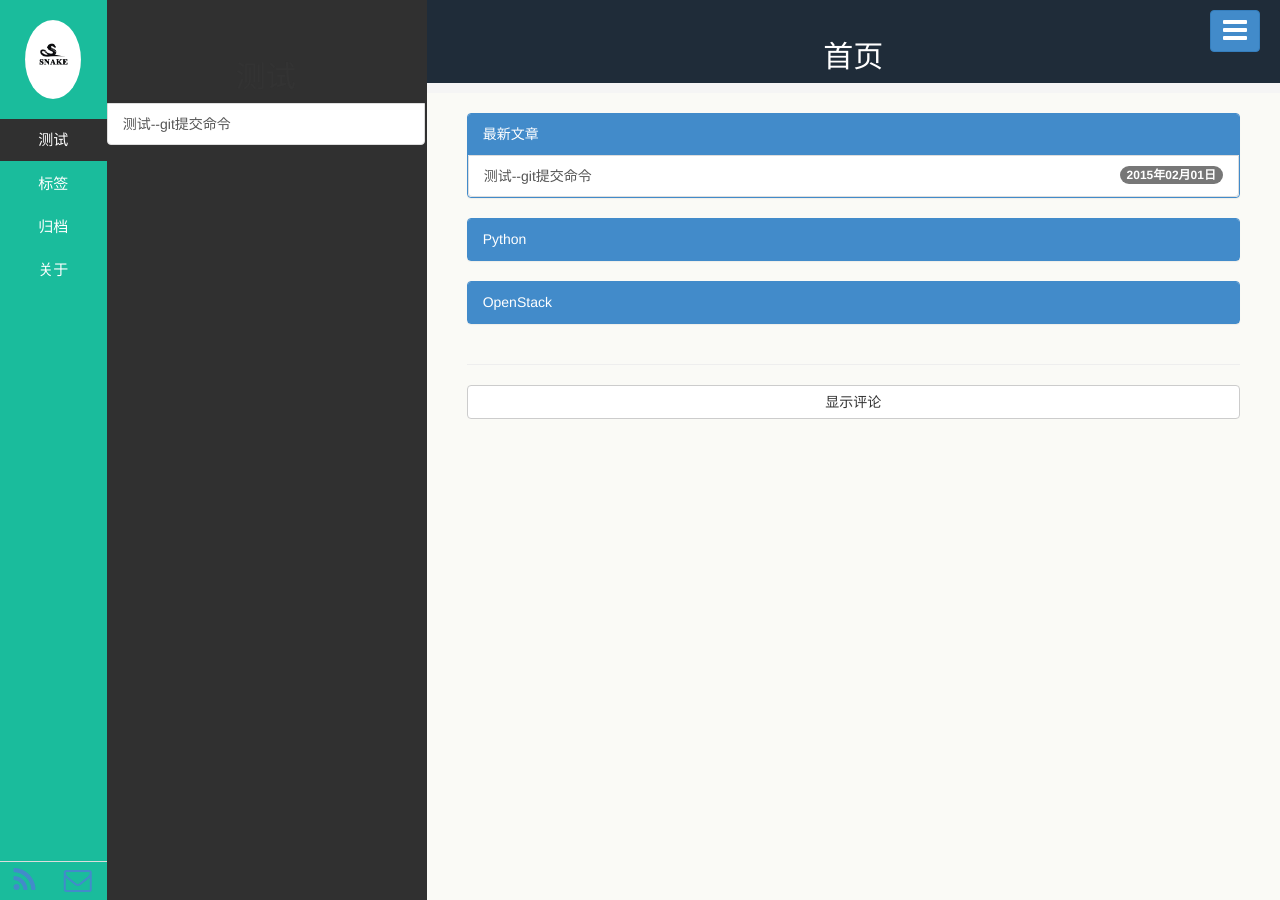
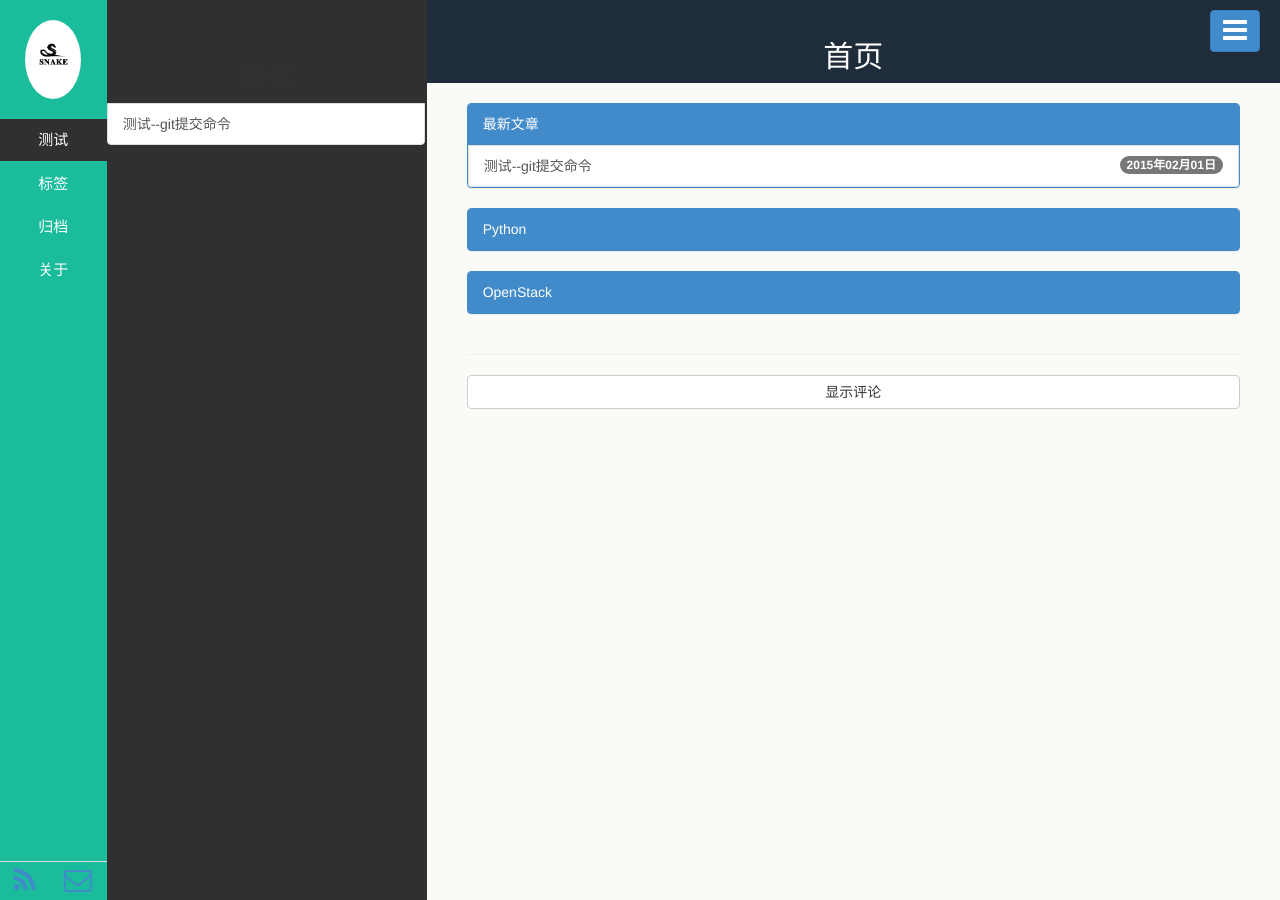
Before and after one commit to snake1977/snake1977.github.io, a Jekyll site: the page built from index.html, in a window 1280 px wide. Built offline with Jekyll 4.4.1, drawn with Linux system fonts in a browser that asks for light colours; the list of posts is cut into pages by our own code.

Commit message:
Update base.css

```diff
--- a/public/css/base.css
+++ b/public/css/base.css
@@ -88,7 +88,7 @@ body, html {
 .aside3-title {
   background-color: #1f2c39;
   /*background-image: url(/public/img/bg_grid.jpg);*/
-  border-bottom: 10px solid #f5f5f5;
+  /*border-bottom: 1px solid #f5f5f5;*/
   padding-left: 30px;
   padding-right: 30px;
   text-align: center;
```
